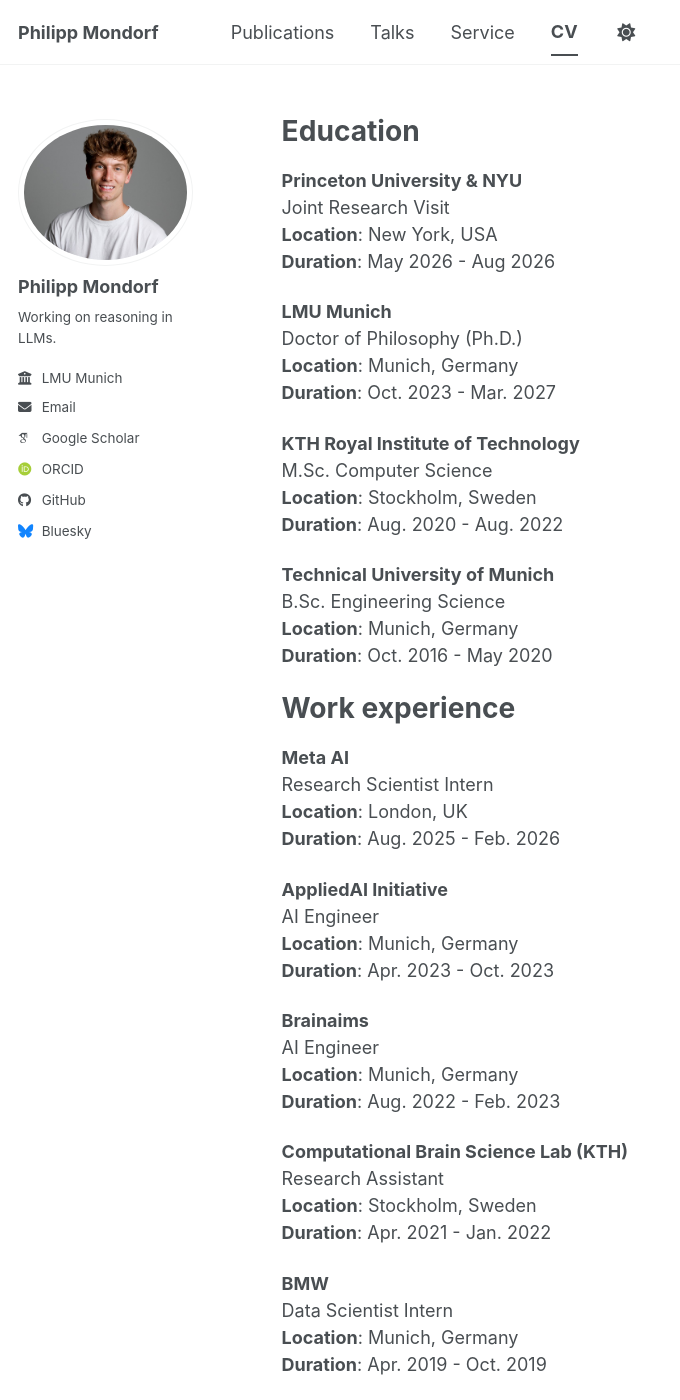
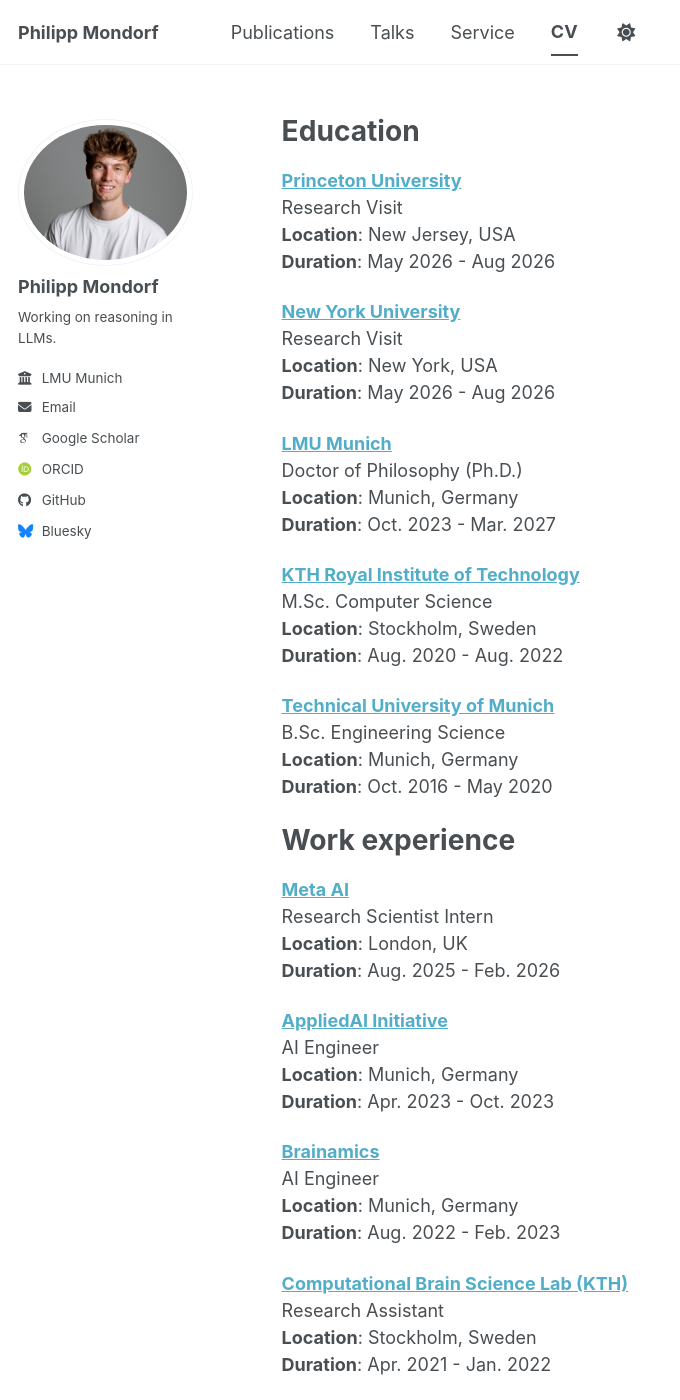
Before and after one commit to PMMon/pmmon.github.io, a Jekyll site: the page built from _pages/cv.md, in a window 1280 px wide and 1400 px high. Shown: the whole window, without its empty margins (0-680 px from the left). Built offline with Jekyll 4.4.1, drawn with Linux system fonts in a browser that asks for light colours; some web fonts are replaced; a script bundle is joined from its source files by our own code; library files that are not in the unit come from our copies.

Commit message:
update cv

```diff
--- a/_pages/cv.md
+++ b/_pages/cv.md
@@ -13,24 +13,29 @@
 ======
 
 
-<span style="font-size: 18px;">**Princeton University & NYU**</span>
-Joint Research Visit<br/>
+<span style="font-size: 18px;">**[Princeton University](https://lake-lab.github.io/)**</span>
+Research Visit<br/>
+**Location**: New Jersey, USA<br/>
+**Duration**: May 2026 - Aug 2026
+
+<span style="font-size: 18px;">**[New York University](https://www.gureckislab.org/)**</span>
+Research Visit<br/>
 **Location**: New York, USA<br/>
 **Duration**: May 2026 - Aug 2026
 
-<span style="font-size: 18px;">**LMU Munich**</span>
+<span style="font-size: 18px;">**[LMU Munich](https://www.lmu.de/en/index.html)**</span>
 Doctor of Philosophy (Ph.D.)<br/>
 **Location**: Munich, Germany<br/>
 **Duration**: Oct. 2023 - Mar. 2027
 
 
-<span style="font-size: 18px;">**KTH Royal Institute of Technology**</span>
+<span style="font-size: 18px;">**[KTH Royal Institute of Technology](https://www.kth.se/en/studies/master/systems-control-robotics/msc-systems-control-and-robotics-1.8733)**</span>
 M.Sc. Computer Science<br/>
 **Location**: Stockholm, Sweden<br/>
 **Duration**: Aug. 2020 - Aug. 2022
 
 
-<span style="font-size: 18px;">**Technical University of Munich**</span>
+<span style="font-size: 18px;">**[Technical University of Munich](https://www.tum.de/en/studies/degree-programs/detail/engineering-science-bachelor-of-science-bsc)**</span>
 B.Sc. Engineering Science<br/>
 **Location**: Munich, Germany<br/>
 **Duration**: Oct. 2016 - May 2020
@@ -38,34 +43,34 @@
 Work experience
 ======
 
-<span style="font-size: 18px;">**Meta AI**</span>
+<span style="font-size: 18px;">**[Meta AI](https://ai.meta.com/research/)**</span>
 Research Scientist Intern<br/>
 **Location**: London, UK<br/>
 **Duration**: Aug. 2025 - Feb. 2026
 
 
-<span style="font-size: 18px;">**AppliedAI Initiative**</span>
+<span style="font-size: 18px;">**[AppliedAI Initiative](https://www.appliedai.de/en)**</span>
 AI Engineer<br/>
 **Location**: Munich, Germany<br/>
 **Duration**: Apr. 2023 - Oct. 2023
 
 
-<span style="font-size: 18px;">**Brainaims**</span>
+<span style="font-size: 18px;">**[Brainamics](https://brainamics.de/)**</span>
 AI Engineer<br/>
 **Location**: Munich, Germany<br/>
 **Duration**: Aug. 2022 - Feb. 2023
 
-<span style="font-size: 18px;">**Computational Brain Science Lab (KTH)**</span>
+<span style="font-size: 18px;">**[Computational Brain Science Lab (KTH)](https://www.kth.se/cs/cst/research/computational-brain-science-1.779076)**</span>
 Research Assistant<br/>
 **Location**: Stockholm, Sweden<br/>
 **Duration**: Apr. 2021 - Jan. 2022
 
-<span style="font-size: 18px;">**BMW**</span>
+<span style="font-size: 18px;">**[BMW](https://www.bmwgroup.com/en.html)**</span>
 Data Scientist Intern<br/>
 **Location**: Munich, Germany<br/>
 **Duration**: Apr. 2019 - Oct. 2019
 
-<span style="font-size: 18px;">**Chair of Robotics, Artificial Intelligence & Real-time Systems (TUM)**</span>
+<span style="font-size: 18px;">**[Chair of Robotics, Artificial Intelligence & Real-time Systems (TUM)](https://www.ce.cit.tum.de/en/air/home/)**</span>
 Research Scientist Intern<br/>
 **Location**: Munich, Germany<br/>
 **Duration**: Mar. 2018 - Oct. 2018
```
